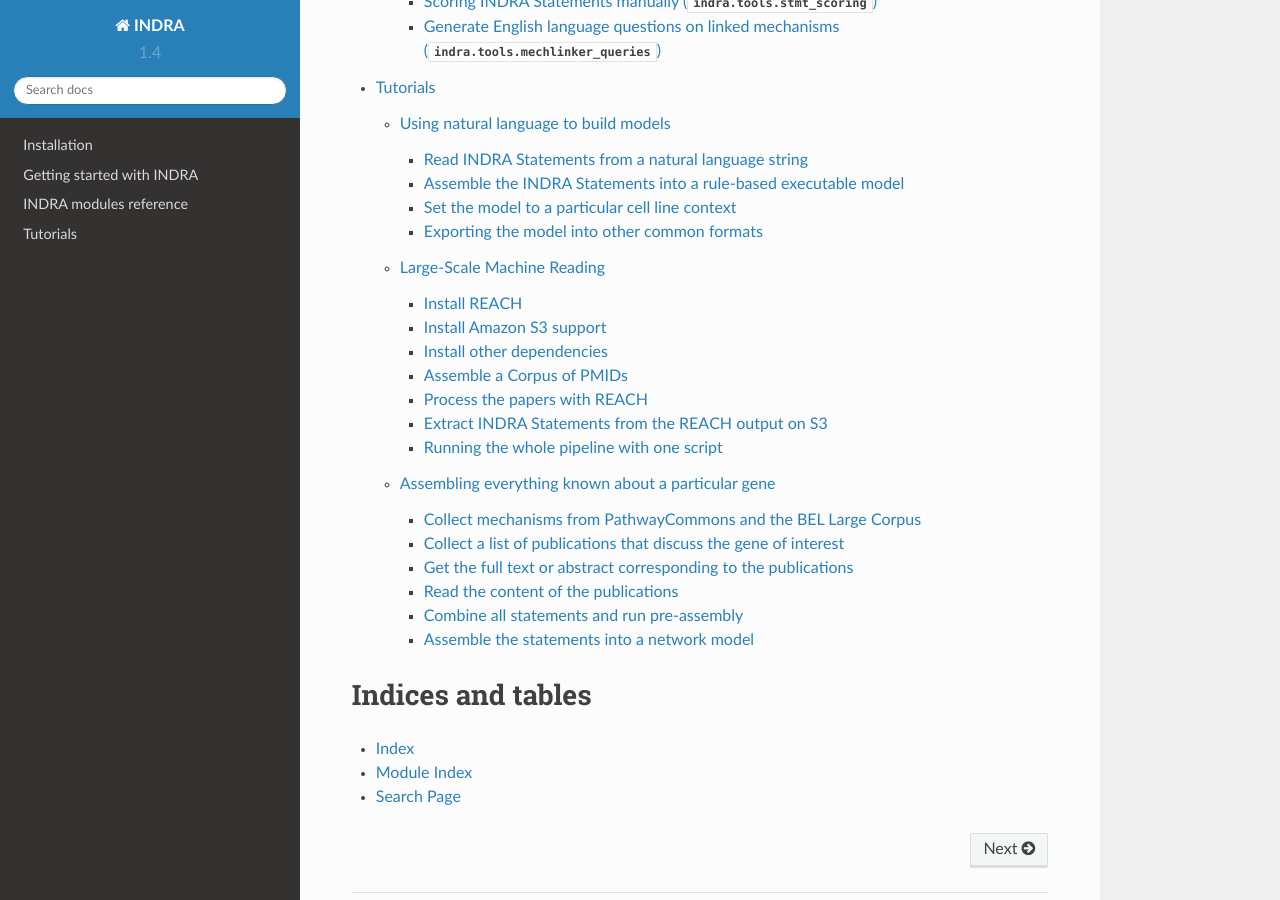
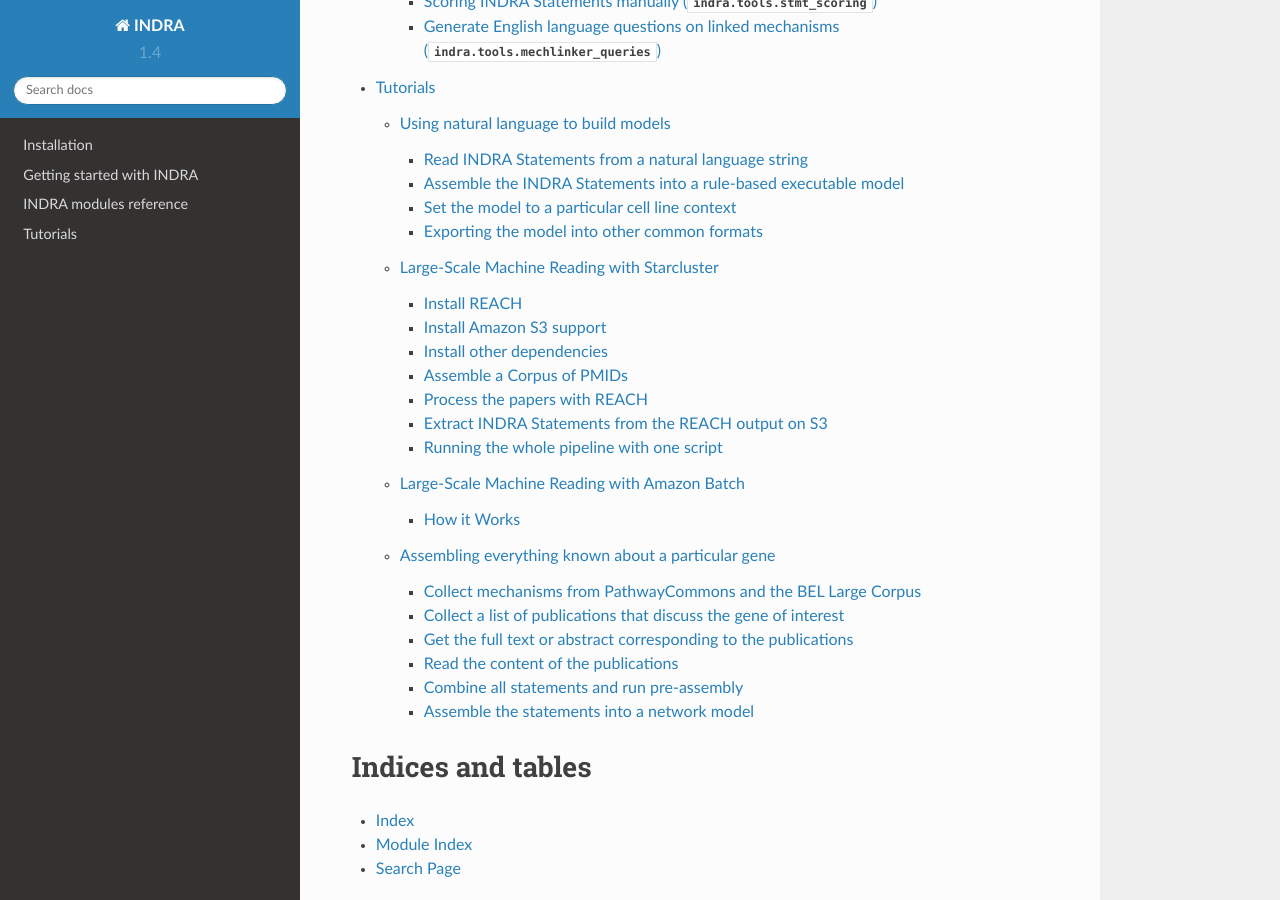
Before and after one commit to sorgerlab/indra, a Sphinx documentation site: the page built from doc/index.rst, in a window 1280 px wide and 900 px high, scrolled down 2725 px. Built offline with Sphinx 7.4.7 and the Read the Docs theme 2.0.0, drawn with Linux system fonts in a browser that asks for light colours; pages that are not in the unit, such as notebooks, are missing from menus; some of the changed lines change nothing that is shown.

Commit message:
Draft of docs for AWS Batch-based reading

```diff
--- a/doc/tutorials/index.rst
+++ b/doc/tutorials/index.rst
@@ -6,4 +6,5 @@
 
    nl_modeling
    machine_reading
+   machine_reading_aws.rst
    gene_network
--- a/doc/tutorials/machine_reading.rst
+++ b/doc/tutorials/machine_reading.rst
@@ -1,5 +1,5 @@
-Large-Scale Machine Reading
-===========================
+Large-Scale Machine Reading with Starcluster
+============================================
 
 The following doc describes the steps involved in reading a large numbers of
 papers in parallel on Amazon EC2 using REACH, caching the JSON output on Amazon
--- /dev/null
+++ b/doc/tutorials/machine_reading_aws.rst
@@ -0,0 +1,94 @@
+Large-Scale Machine Reading with Amazon Batch
+=============================================
+
+The following doc describes the steps involved in reading a large numbers of
+papers in parallel on Amazon EC2 using REACH, caching the JSON output on Amazon
+S3, processing the REACH output into INDRA Statements, and then caching the
+statements also on S3. Prerequisites for doing the following are:
+
+* An Amazon S3 bucket containing full text contents for papers, keyed by
+  Pubmed ID (creation of this S3 repository will be described in another
+  tutorial).
+* Amazon AWS credentials for using AWS Batch.
+* A corpus of PMIDs (see *Large-Scale Machine Reading with Starcluster* for
+  information on how to assemble this)
+* Optional: Elsevier text and data mining API key and institution key for
+  subscriber access to Elsevier full text content.
+
+How it Works
+------------
+
+* The reading pipeline makes use of a Docker image that contains INDRA and all
+  necessary dependencies, including REACH, Kappa, PySB, etc. The Docker file
+  for this image is available at: https://github.com/johnbachman/indra_docker.
+* The INDRA Docker image is built by AWS Codebuild and pushed to Amazon's
+  EC2 Container Service (ECS), where it is available via the Repository URI::
+
+    292075781285.dkr.ecr.us-east-1.amazonaws.com/indra
+
+* An AWS Batch *Compute Environment* named "run_reach" is configured to use
+  this Docker image for handling AWS jobs. This compute environment is configured
+  to use only Spot instances with a maximum spot price of 40% of the on-demand
+  price, and 16 vCPUs.
+
+* An AWS *Job Queue*, "run_reach_queue", is configured to use instances of the
+  "run_reach" Compute Environment.
+
+* An AWS *Job Definition*, "run_reach_jobdef", is configured to run in the
+  "run_reach_queue", and to use 16 vCPUs and 30GiB of RAM.
+
+* Reading jobs are submitted by running the script::
+
+    python -m indra.tools.reading.submit_reading_pipeline_aws read [args]
+
+  which, given a list of PMIDs:
+
+  * Copies the PMID list to the key ``reading_results/[job_name]/pmids`` on
+    Amazon S3
+  * Breaks the list up into chunks (e.g., of 3000 PMIDs) and submits an AWS
+    Batch job for each (using the "run_reach_jobdef" definition as a template).
+
+* The ECS instance created by the AWS Batch job runs the script
+  ``indra.tools.reading.run_reach_on_pmids_aws``, which:
+
+  * Checks for cached content on Amazon S3
+  * If the PMID has not been read by the current version of REACH, checks for
+    content
+  * If the content is not available, downloads the content using the INDRA
+    literature client, and caches on S3
+  * The content to be read is downloaded to the ``/tmp`` directory of the
+    instance
+  * REACH is run using the command-line interface (RunReachCLI), and configured
+    to read the papers in the ``/tmp`` directory using all of the vCPUs on the
+    instance
+  * When done, the result REACH JSON in the output folder is uploaded to S3
+  * The JSON for both the previously and newly read papers is processed in
+    parallel to INDRA Statements
+  * The resulting subset of statements for the given range of papers is cached
+    on S3 at ``reading_results/[job_name]/stmts/[start_ix]_[end_ix].pkl``. This
+    set of statements takes the form of a pickled (protocol 3) Python dict
+    with PMIDs as keys and lists of INDRA Statements as values.
+  * In addition, information about the sources of content available for each
+    PMID is cached for each PMID subset at
+    ``reading_results/[job_name]/content_types/[start_ix]_[end_ix].pkl``.
+
+* When the reading jobs for each of the subsets of PMIDs have been completed
+  and cached on S3, the final combined set of statements (and combined
+  information on content sources) can be assembled using::
+
+    python -m indra.tools.reading.submit_reading_pipeline_aws combine [job_name]
+
+  * This script submits an AWS batch job for a machine with 1 vCPU but a large
+    amount of memory (60GiB)
+  * The job runs the script ``indra.tools.reading.assemble_reach_stmts_aws``,
+    which unpickles the results from all of the PMID subsets, combines them,
+    and stores them on S3
+  * The resulting files are obtainable from S3 at
+    ``reading_results/[job_name]/stmts.pkl`` and
+    ``reading_results/[job_name]/content_types.pkl``.
+
+* To run the entire pipeline, where the assembly of the combined set of
+  statements is automatically performed after the reading step is completed,
+  run::
+
+    python -m indra.tools.reading.submit_reading_pipeline_aws full [args]
```
